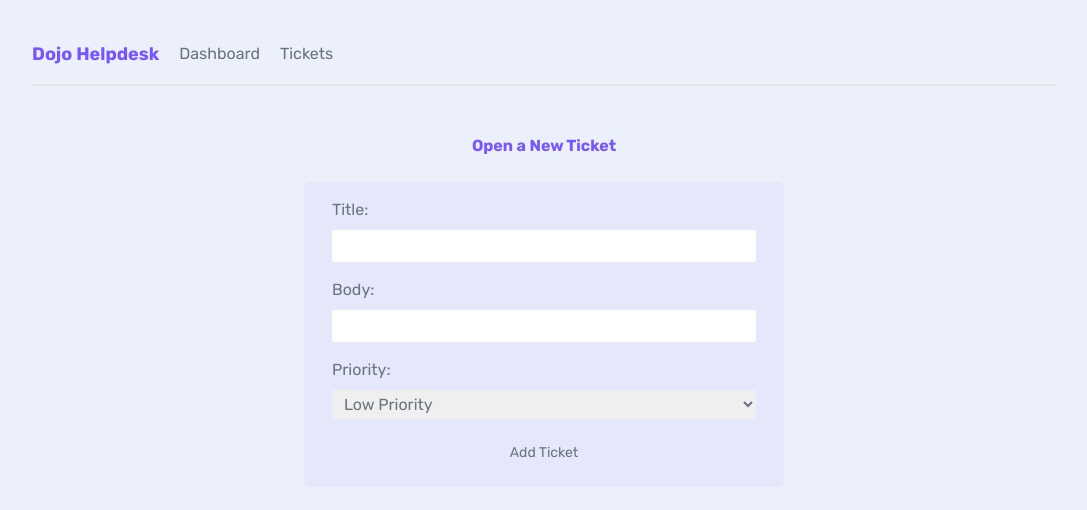
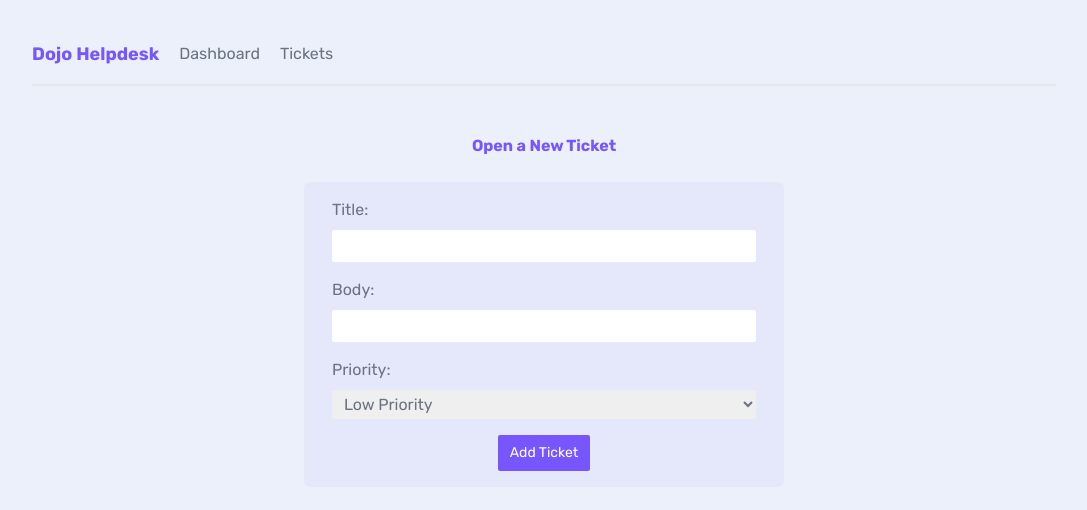
Before and after one commit to xiudou401/Helpdesk_New, a Next.js app: page /tickets/create in a window 1280 px wide. Shown: the top 510 px of the page, without its empty margins (96-1183 px from the left). Built offline with nearby package versions, Linux system fonts and the light colour scheme.

Commit message:
create form

```diff
--- a/app/tickets/create/CreateForm.jsx
+++ b/app/tickets/create/CreateForm.jsx
@@ -58,7 +58,7 @@ export default function CreateForm() {
           <option value="high">High Priority</option>
         </select>
       </label>
-      <button>
+      <button className="btn-primary" disabled={isLoading}>
         {isLoading ? <span>Adding</span> : <span>Add Ticket</span>}
       </button>
     </form>
```
